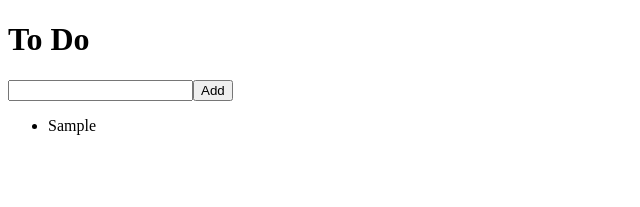
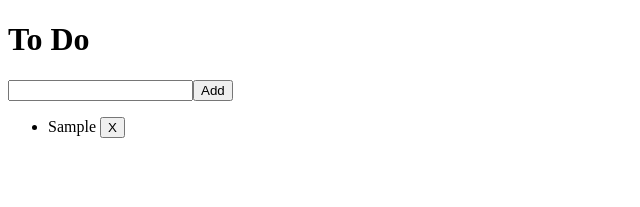
Before and after one commit to kimbro95/Redux, a React (Create React App) app: page / in a window 1280 px wide. Both pictures are taken after typing "Sample" into the empty fields and a click on the button "Add". Shown: the top 207 px of the page, without its empty margins (0-640 px from the left). Built offline with nearby package versions, Linux system fonts and the light colour scheme.

Commit message:
Deleting To Do

```diff
--- /dev/null
+++ b/src/components/ToDo.js
@@ -0,0 +1,16 @@
+import React from "react";
+import { useDispatch } from "react-redux";
+import { deleteToDo } from "../store";
+
+function ToDo({ id, text }) {
+    const dispatch = useDispatch();
+    const onBtnDelete = () => {
+        dispatch(deleteToDo(id));
+    }
+
+    return (
+        <li>{text} <button onClick={onBtnDelete}>X</button></li>
+    );
+}
+
+export default ToDo;
--- a/src/routes/Home.js
+++ b/src/routes/Home.js
@@ -1,6 +1,7 @@
 import React, { useState } from "react";
 import { useDispatch, useSelector } from "react-redux";
 import { addToDo } from "../store";
+import ToDo from "../components/ToDo";
 
 function Home() {
     const [text, setText] = useState("");
@@ -23,8 +24,8 @@ function Home() {
                 <button>Add</button>
             </form>
             <ul>
-                {toDos.map((todo) => (
-                    <li key={todo.id}>{todo.text}</li>
+                {toDos.map(toDo => (
+                    <ToDo {...toDo} key={toDo.id} />
                 ))}
             </ul>
         </>
--- a/src/store.js
+++ b/src/store.js
@@ -13,7 +13,7 @@ export const addToDo = text => {
 export const deleteToDo = id => {
     return {
         type: DELETE,
-        id
+        id: parseInt(id)
     };
 };
 
```
